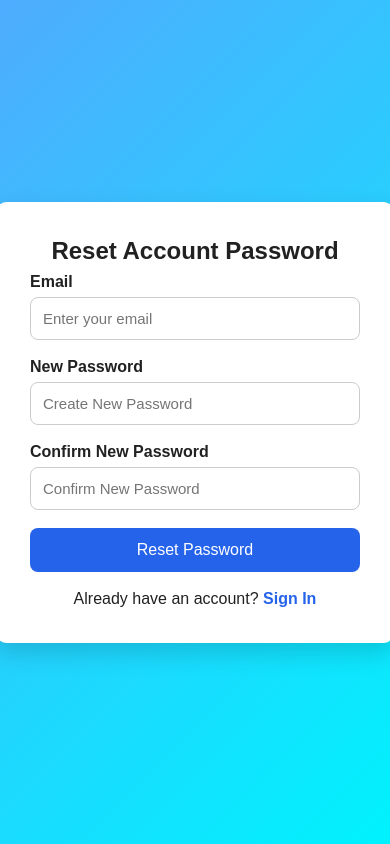
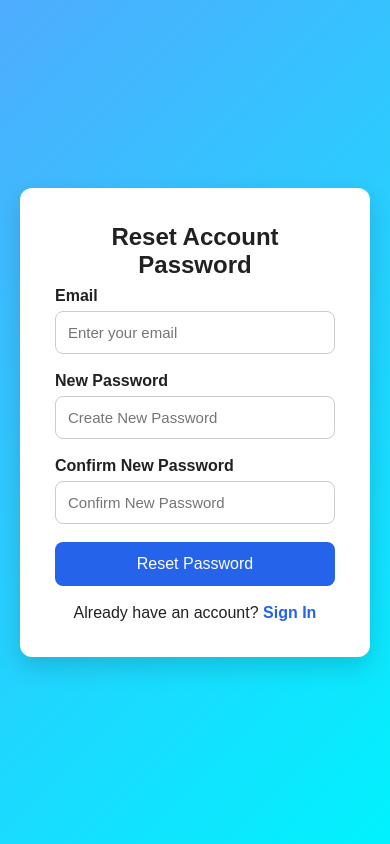
Before and after one commit to Arshad-73Hub/ecommerce-project, a React (Vite) app: page /forgot in a window 390 px wide. Built offline with nearby package versions, Linux system fonts and the light colour scheme.

Commit message:
added margin and padding for signup and forgot

```diff
--- a/src/components/LoginPage/Commoncss.css
+++ b/src/components/LoginPage/Commoncss.css
@@ -17,4 +17,17 @@
     .mainbodyforlogin{
         padding:0px 20px;
     }
+    .container{
+        width:100%;
+        max-width: 400px;
+
+
+    }
+    .signup-container{
+         width:100%;
+        max-width: 400px;
+
+
+    }
+
 }
```
